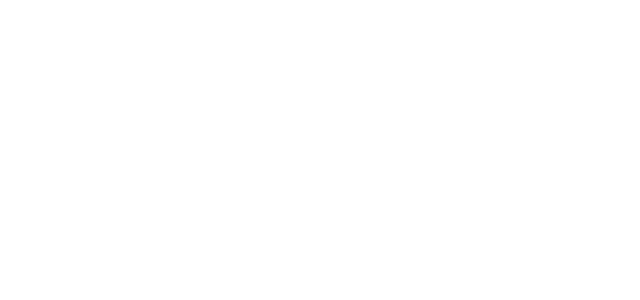
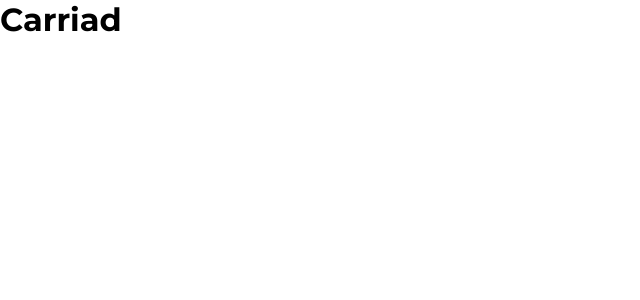
Before and after one commit to edahmitchel/student-portal, a React (Vite) app: page /Table in a window 1280 px wide. Before the commit this address had no page. Shown: the top 300 px of the page, without its empty margins (0-640 px from the left). Built offline with nearby package versions, Linux system fonts and the light colour scheme.

Commit message:
Table page added

```diff
--- a/src/App.jsx
+++ b/src/App.jsx
@@ -3,6 +3,7 @@
 import Submit from "./pages/Submit";
 import DashBoard from "./pages/Dashboard";
 import SignIn from "./pages/SignIn";
+import Table from "./pages/Table"
 import { BrowserRouter as Router, Routes, Route } from "react-router-dom";
 import { useNavigate, useLocation } from "react-router-dom";
 function App() {
@@ -13,7 +14,7 @@
           <Route path="/" element={<Submit />} />
           <Route path="/dashBoard" element={<DashBoard />} />
           <Route path="/admin" element={<SignIn />} />
-
+          <Route path ="/Table" element ={<Table/>}/>
         </Routes>
       </Router>
 
--- a/src/components/submitFormLeft.jsx
+++ b/src/components/submitFormLeft.jsx
@@ -1,10 +1,11 @@
 import vector1image from "../images/Vector-1.png";
+import { Link } from "react-router-dom";
 import vector from "../images/Vector.png";
 import axios from "axios";
 import { useState } from "react";
 import { useNavigate } from "react-router-dom";
 import { useToast } from '@chakra-ui/react'
-import { Spinner } from '@chakra-ui/react'
+import { Spinner } from '@chakra-ui/react';
 export const SubmitFormLeft = () => {
   const toast = useToast()
   const [loading, setLoading] = useState(false)
@@ -78,6 +79,7 @@
       </div>
 
       <h1>Welcome!</h1>
+      <Link to="/Table">Go forward</Link>
       <form className="form" id="form"
         onSubmit={handleSubmit}
       >
--- a/src/pages/Dashboard.jsx
+++ b/src/pages/Dashboard.jsx
@@ -4,8 +4,6 @@
 import { DashBoardSection } from "../components/dashboardSection";
 import TableRow from "../components/tablerow";
 import { students } from "../data";
-
-
 const DashBoard = () => {
   const [user, setUser] = useState()
   const navigate = useNavigate()
--- /dev/null
+++ b/src/pages/Table.jsx
@@ -0,0 +1,8 @@
+const Table = () =>{
+    return(
+        <>
+            <h1>Carriad</h1>
+        </>
+    )
+}
+export default Table;
```
